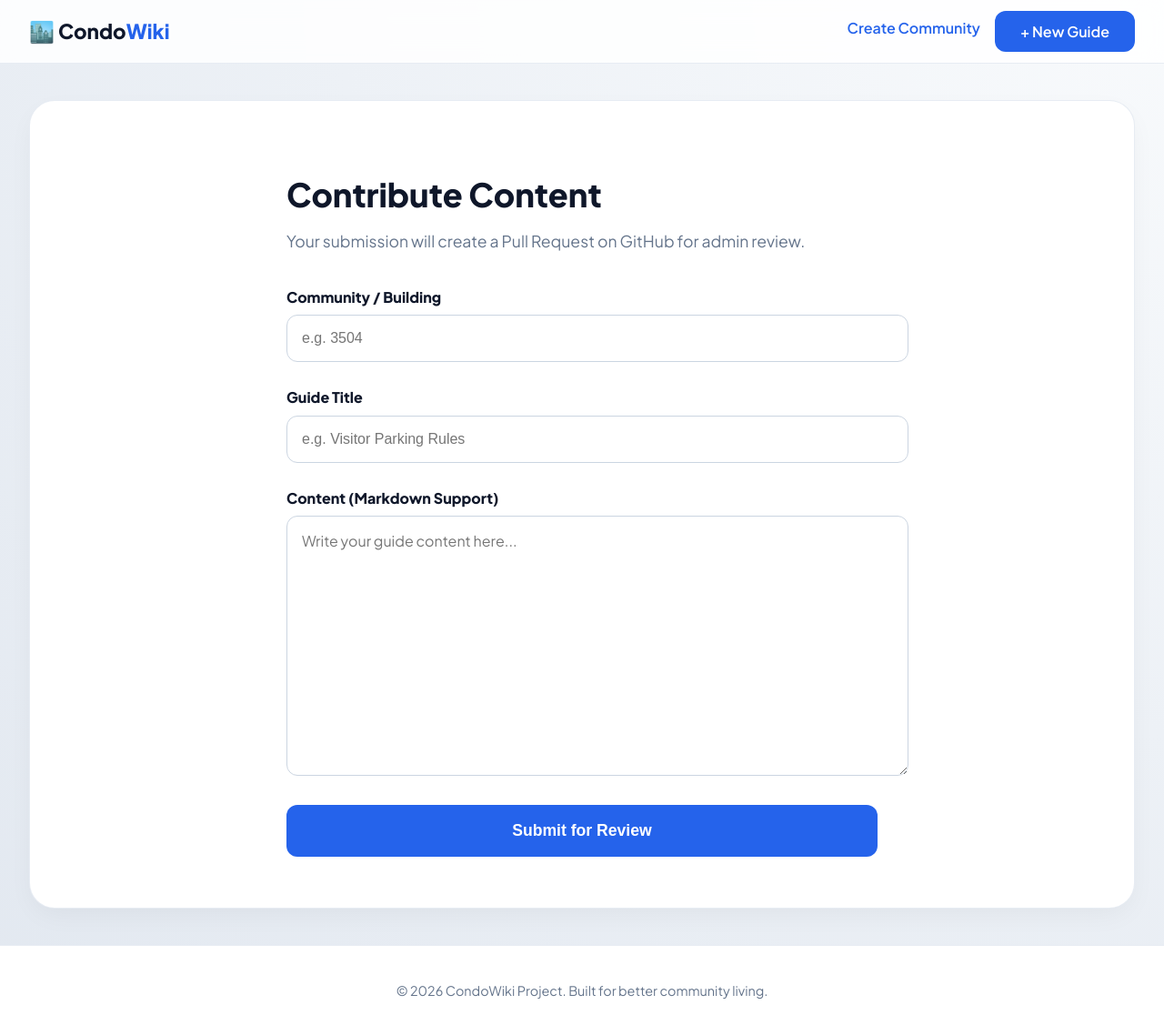
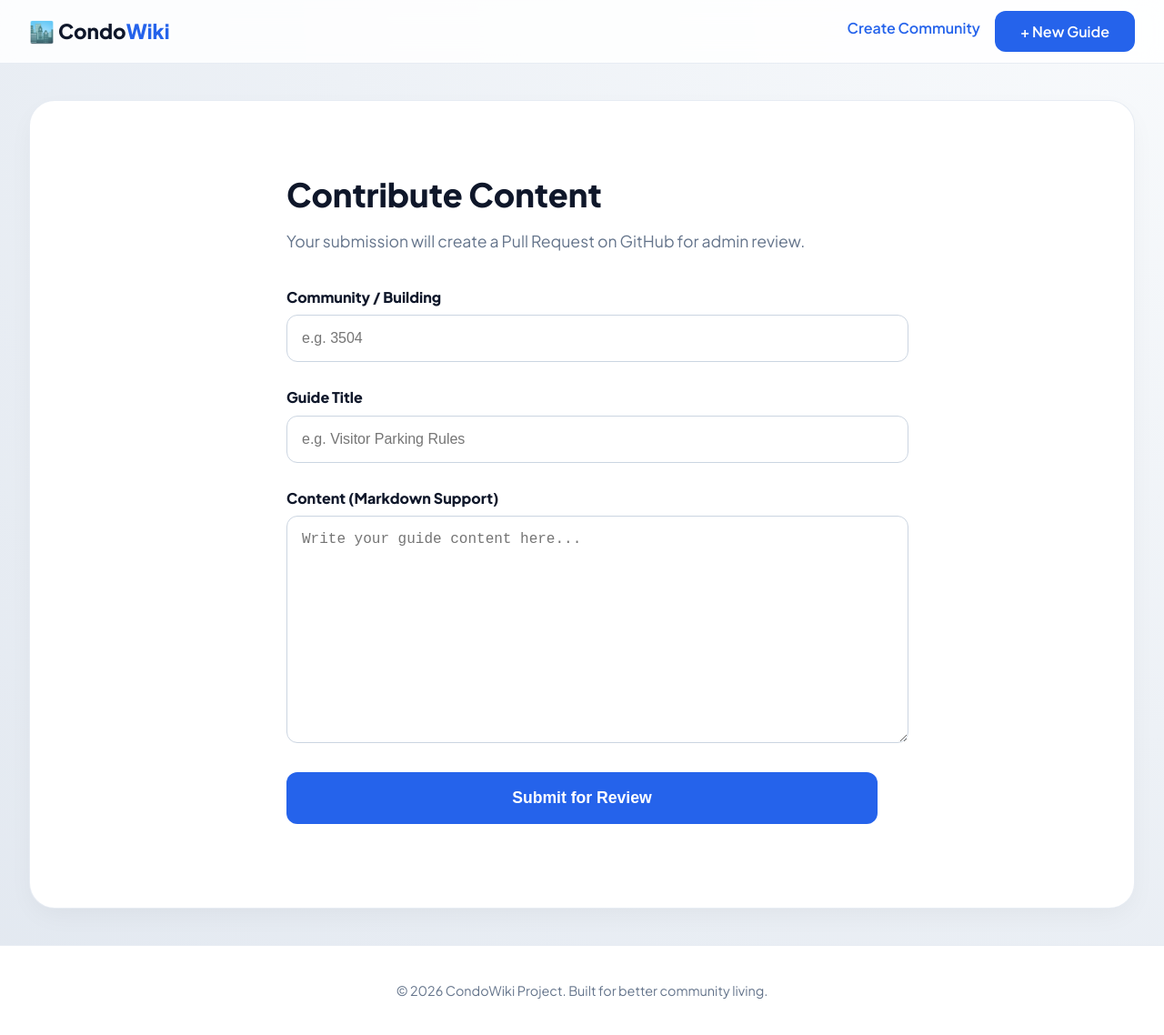
Before and after one commit to dekumar2-lab/lab-community, a Jekyll site: the page built from submit.html, in a window 1280 px wide and 1138 px high. Shown: the whole window at 91% size. Built offline with Jekyll 4.4.1, drawn with Linux system fonts in a browser that asks for light colours.

Commit message:
Updated code - 1

```diff
--- a/_layouts/default.html
+++ b/_layouts/default.html
@@ -57,10 +57,10 @@
         .sidebar li a:hover { background: #f1f5f9; color: var(--primary); transform: translateX(5px); }
         .sidebar li a.active { background: var(--primary); color: white; box-shadow: 0 8px 15px rgba(37, 99, 235, 0.25); }
 
-        .content-card {
+        /* .content-card {
             flex: 1; background: white; padding: 3.5rem; border-radius: 28px;
             border: 1px solid var(--border); box-shadow: var(--shadow);
-        }
+        } */
 
         /* --- Footer --- */
         .site-footer {
--- a/submit.html
+++ b/submit.html
@@ -5,25 +5,24 @@
 
 <div style="max-width: 650px; margin: 0 auto;">
     <h1 style="font-size: 2.25rem; margin-bottom: 0.5rem;">Contribute Content</h1>
-    <p style="color: #64748b; margin-bottom: 2.5rem; font-size: 1.1rem;">Your submission will create a Pull Request on GitHub for admin review.</p>
+    <p style="color: #64748b; margin-bottom: 2.5rem; font-size: 1.1rem;">Your submission will create a Pull Request on
+        GitHub for admin review.</p>
 
     <form id="submissionForm" style="display: flex; flex-direction: column; gap: 1.75rem;">
         <div>
             <label style="font-weight: 700; display: block; margin-bottom: 0.6rem;">Community / Building</label>
-            <input type="text" id="condo" name="condo" placeholder="e.g. 3504" required
-                   style="width: 100%; padding: 1rem; border: 1.5px solid var(--border); border-radius: 12px; font-size: 1rem;">
+            <input type="text" id="condo" name="condo" placeholder="e.g. 3504" required>
         </div>
 
         <div>
             <label style="font-weight: 700; display: block; margin-bottom: 0.6rem;">Guide Title</label>
-            <input type="text" id="title" name="title" placeholder="e.g. Visitor Parking Rules" required
-                   style="width: 100%; padding: 1rem; border: 1.5px solid var(--border); border-radius: 12px; font-size: 1rem;">
+            <input type="text" id="title" name="title" placeholder="e.g. Visitor Parking Rules" required>
         </div>
 
         <div>
             <label style="font-weight: 700; display: block; margin-bottom: 0.6rem;">Content (Markdown Support)</label>
-            <textarea id="content" name="content" rows="12" placeholder="Write your guide content here..." required
-                      style="width: 100%; padding: 1rem; border: 1.5px solid var(--border); border-radius: 12px; font-size: 1rem; font-family: inherit; resize: vertical;"></textarea>
+            <textarea id="content" name="content" rows="12" placeholder="Write your guide content here..."
+                required></textarea>
         </div>
 
         <button type="submit" class="btn" style="padding: 1.1rem; font-size: 1.1rem;">Submit for Review</button>
```
